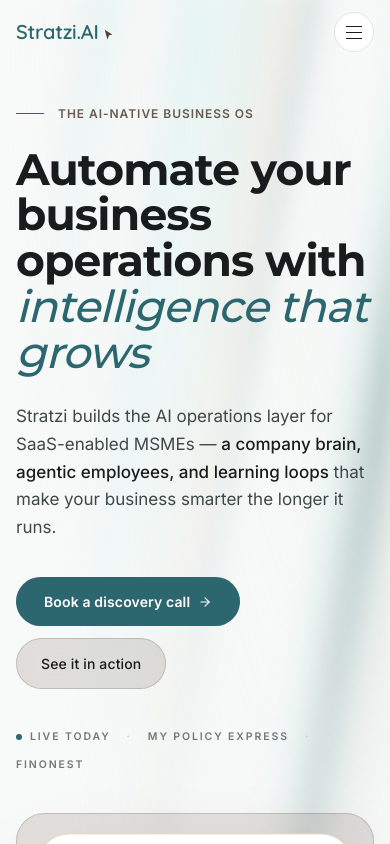
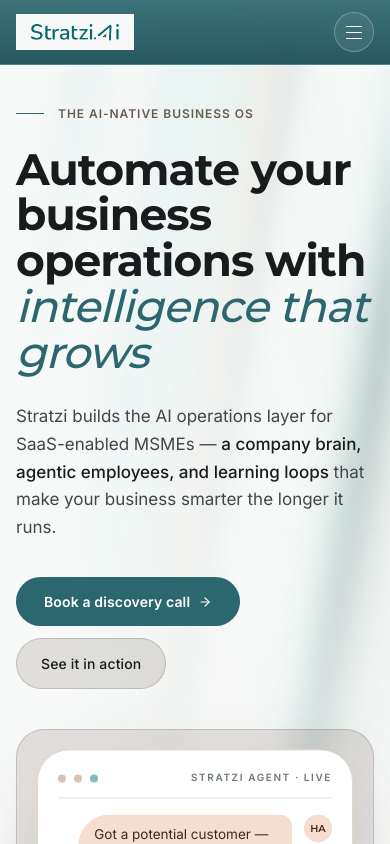
Before and after one commit to anjaligautam-svg/stratzi-website, a Next.js app: page / in a window 390 px wide. Shown: the top 844 px of the page. Built offline with nearby package versions, Linux system fonts and the light colour scheme.

Commit message:
changes done

```diff
--- a/components/Logo.tsx
+++ b/components/Logo.tsx
@@ -1,21 +1,28 @@
+import Image from "next/image";
 import Link from "next/link";
 
 /**
- * Stratzi.AI wordmark.
- * Replaces the previous text-only "STRATZI" mark with the brand wordmark:
- * - "Stratzi.AI" in rounded sans (Quicksand) — colored with --color-primary (deep teal)
- * - A small cursor / AI-pointer glyph sitting next to "AI" — colored with --color-brown-soft (taupe brown)
+ * Stratzi.AI logo.
  *
- * Sizes are driven by the `size` prop so we can use the same component
- * for the navbar (sm) and footer (md) at different scales.
+ * Uses the brand PNG (`public/stratzi-logo.png`) which already includes the
+ * teal "Stratzi.AI" wordmark + brown cursor element on a light cream plate.
+ * Because the plate is baked into the artwork, the logo sits comfortably
+ * on any background — including the new teal navbar — without needing a
+ * separate wrapper.
+ *
+ * The `size` prop just maps to a responsive Tailwind height class; the
+ * width is set to `auto` so the natural 3.28:1 aspect ratio is preserved.
  */
 
 type LogoSize = "sm" | "md" | "lg";
 
-const sizeMap: Record<LogoSize, { text: string; icon: number; gap: string }> = {
-  sm: { text: "text-[20px]", icon: 13, gap: "gap-[3px]" },
-  md: { text: "text-[24px]", icon: 16, gap: "gap-[4px]" },
-  lg: { text: "text-[34px]", icon: 22, gap: "gap-[6px]" },
+const sizeClass: Record<LogoSize, string> = {
+  // Navbar — small on phones (compact), larger on desktop for presence
+  sm: "h-9 md:h-14",
+  // Footer + general — a clearer secondary presence
+  md: "h-12 md:h-16",
+  // Marketing / standalone hero treatments
+  lg: "h-16 md:h-20",
 };
 
 export function Logo({
@@ -27,15 +34,15 @@
   href?: string | null;
   className?: string;
 }) {
-  const dims = sizeMap[size];
-
   const inner = (
-    <span
-      className={`inline-flex items-end ${dims.gap} font-logo font-semibold leading-none tracking-[-0.01em] text-primary ${dims.text} ${className}`}
-    >
-      <span>Stratzi.AI</span>
-      <CursorGlyph size={dims.icon} />
-    </span>
+    <Image
+      src="/stratzi-logo.png"
+      alt="Stratzi.AI"
+      width={3525}
+      height={1075}
+      priority
+      className={`block w-auto ${sizeClass[size]} ${className}`}
+    />
   );
 
   if (href === null) return inner;
@@ -46,28 +53,3 @@
     </Link>
   );
 }
-
-/**
- * The cursor / AI-pointer glyph next to "AI".
- * Stylized like the click cursor on the original logo, but recolored
- * to taupe-brown to fit the Stratzi palette (no light-blue cyan).
- */
-function CursorGlyph({ size }: { size: number }) {
-  return (
-    <svg
-      width={size}
-      height={size}
-      viewBox="0 0 24 24"
-      fill="none"
-      stroke="none"
-      aria-hidden
-      className="text-brown-soft -translate-y-[1px]"
-    >
-      {/* Cursor body — solid taupe-brown */}
-      <path
-        d="M5 3 L19 12 L13 13.5 L10 21 L5 3 Z"
-        fill="currentColor"
-      />
-    </svg>
-  );
-}
--- a/components/sections/Hero.tsx
+++ b/components/sections/Hero.tsx
@@ -70,21 +70,6 @@
             </Link>
           </motion.div>
 
-          {/* Quiet proof strip */}
-          <motion.div
-            {...fadeUp}
-            transition={{ ...fadeUp.transition, delay: 0.36 }}
-            className="mt-10 md:mt-20 flex flex-wrap items-center gap-x-4 gap-y-3 text-[10.5px] font-semibold tracking-[0.18em] uppercase text-ink-subtle"
-          >
-            <span className="flex items-center gap-2">
-              <span className="h-1.5 w-1.5 rounded-full bg-primary" />
-              Live today
-            </span>
-            <span className="text-ink-faint">·</span>
-            <span>My Policy Express</span>
-            <span className="text-ink-faint">·</span>
-            <span>Finonest</span>
-          </motion.div>
         </div>
 
         {/* Right: agent thread */}
--- a/components/sections/Navbar.tsx
+++ b/components/sections/Navbar.tsx
@@ -4,11 +4,9 @@
 import { useEffect, useState } from "react";
 import { Logo } from "@/components/Logo";
 
-// IMPORTANT: every internal route here uses Next's <Link>, NOT <a>.
-// Reason — when the site is deployed under a basePath (e.g. GitHub Pages
-// at /stratzi-website), `<Link>` automatically prepends the prefix so the
-// browser navigates to /stratzi-website/solutions. Plain `<a href="/solutions">`
-// goes to the root /solutions → 404.
+// Every internal route here uses Next's <Link>, NOT <a>. With basePath set
+// for GH Pages, <Link> auto-prepends `/stratzi-website` so clicks land on
+// the right URL. Plain <a href="/solutions"> would go to the domain root.
 
 const navLinks = [
   { label: "Solutions", href: "/solutions" },
@@ -17,27 +15,30 @@
 ];
 
 export function Navbar() {
-  const [scrolled, setScrolled] = useState(false);
   const [open, setOpen] = useState(false);
 
   useEffect(() => {
-    const onScroll = () => setScrolled(window.scrollY > 32);
-    onScroll();
-    window.addEventListener("scroll", onScroll, { passive: true });
-    return () => window.removeEventListener("scroll", onScroll);
+    // Close mobile drawer on viewport resize past the md breakpoint.
+    const onResize = () => {
+      if (window.innerWidth >= 768) setOpen(false);
+    };
+    window.addEventListener("resize", onResize);
+    return () => window.removeEventListener("resize", onResize);
   }, []);
 
   return (
     <header
-      className={[
-        "fixed top-0 inset-x-0 z-50 transition-[background,border,backdrop-filter] duration-300",
-        scrolled
-          ? "bg-bg/80 border-b border-line backdrop-blur-md"
-          : "bg-transparent border-b border-transparent",
-      ].join(" ")}
+      className="fixed top-0 inset-x-0 z-50 border-b border-primary-edge/25 backdrop-blur-md"
+      style={{
+        // Teal primary background with a subtle vertical gradient (lighter
+        // at top, deeper at bottom) + ~92-96% alpha so backdrop-blur reads
+        // as glass over whatever scrolls underneath.
+        background:
+          "linear-gradient(180deg, rgba(44, 102, 110, 0.92) 0%, rgba(31, 81, 89, 0.96) 100%)",
+      }}
     >
-      <div className="section-x mx-auto flex h-16 max-w-[1440px] items-center justify-between md:h-[72px]">
-        {/* Logo */}
+      <div className="section-x mx-auto flex h-16 max-w-[1440px] items-center justify-between md:h-[88px]">
+        {/* Logo — its own light plate sits on the teal bar as a clean badge */}
         <Logo size="sm" />
 
         {/* Desktop nav */}
@@ -46,12 +47,16 @@
             <Link
               key={l.href}
               href={l.href}
-              className="text-[15px] font-medium text-ink-muted hover:text-primary transition-colors"
+              className="text-[15px] font-medium text-white/85 hover:text-white transition-colors"
             >
               {l.label}
             </Link>
           ))}
-          <Link href="/#cta" className="btn-primary text-[12.5px] px-5 py-2.5">
+          {/* Get-in-touch CTA — white pill on the teal bar for contrast */}
+          <Link
+            href="/#cta"
+            className="inline-flex items-center gap-2 rounded-full bg-white text-primary text-[13px] font-semibold px-6 py-3 hover:bg-primary-soft hover:text-primary transition-colors shadow-[0_4px_14px_-4px_rgba(0,0,0,0.25)]"
+          >
             Get in touch
           </Link>
         </nav>
@@ -61,24 +66,24 @@
           aria-label="Toggle menu"
           aria-expanded={open}
           onClick={() => setOpen((v) => !v)}
-          className="md:hidden flex h-10 w-10 items-center justify-center rounded-full border border-line bg-surface"
+          className="md:hidden flex h-10 w-10 items-center justify-center rounded-full border border-white/25 bg-white/10 backdrop-blur-md"
         >
           <span className="relative block h-3 w-4">
             <span
               className={[
-                "absolute left-0 top-0 h-px w-4 bg-ink transition-transform",
+                "absolute left-0 top-0 h-px w-4 bg-white transition-transform",
                 open ? "translate-y-[6px] rotate-45" : "",
               ].join(" ")}
             />
             <span
               className={[
-                "absolute left-0 top-[6px] h-px w-4 bg-ink transition-opacity",
+                "absolute left-0 top-[6px] h-px w-4 bg-white transition-opacity",
                 open ? "opacity-0" : "opacity-100",
               ].join(" ")}
             />
             <span
               className={[
-                "absolute left-0 top-[12px] h-px w-4 bg-ink transition-transform",
+                "absolute left-0 top-[12px] h-px w-4 bg-white transition-transform",
                 open ? "-translate-y-[6px] -rotate-45" : "",
               ].join(" ")}
             />
@@ -86,17 +91,23 @@
         </button>
       </div>
 
-      {/* Mobile drawer — full-width slide-down panel triggered by the
-          hamburger. Tap targets are ≥48px tall so it feels right on touch. */}
+      {/* Mobile drawer — drops out of the teal bar as a continuation of the
+          same color story (slightly darker so it's distinct from the bar). */}
       {open && (
-        <div className="md:hidden border-t border-line bg-bg/95 backdrop-blur-md">
+        <div
+          className="md:hidden border-t border-white/15"
+          style={{
+            background:
+              "linear-gradient(180deg, rgba(31, 81, 89, 0.96) 0%, rgba(15, 58, 66, 0.98) 100%)",
+          }}
+        >
           <div className="section-x py-4 flex flex-col">
             {navLinks.map((l) => (
               <Link
                 key={l.href}
                 href={l.href}
                 onClick={() => setOpen(false)}
-                className="text-[17px] font-medium text-ink py-3.5 border-b border-line/60 last:border-b-0 hover:text-primary transition-colors"
+                className="text-[17px] font-medium text-white py-3.5 border-b border-white/15 last:border-b-0 hover:text-primary-soft transition-colors"
               >
                 {l.label}
               </Link>
@@ -104,7 +115,7 @@
             <Link
               href="/#cta"
               onClick={() => setOpen(false)}
-              className="btn-primary w-full justify-center mt-4 py-3.5"
+              className="inline-flex items-center justify-center rounded-full bg-white text-primary text-[14px] font-semibold w-full mt-4 py-3.5 hover:bg-primary-soft transition-colors"
             >
               Get in touch
             </Link>
```
Also changed, not shown: public/stratzi-logo.png (added).
